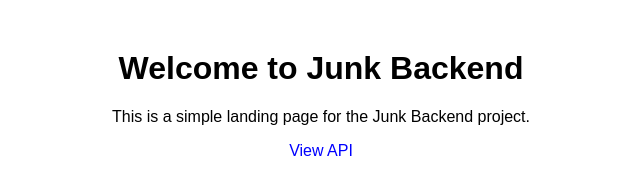
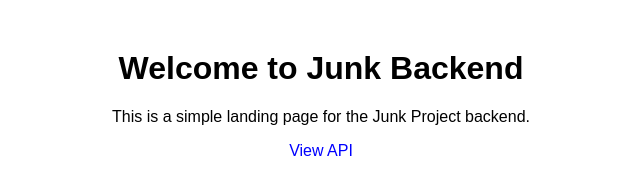
Before and after one commit to ronCodeTracker/junk-2025-backend, a website: page public/index.html in a window 1280 px wide. Shown: the full height of the page, 319-959 px from the left. Drawn offline with Linux system fonts and the light colour scheme.

Commit message:
wording change mod

```diff
--- a/public/index.html
+++ b/public/index.html
@@ -21,7 +21,7 @@
 </head>
 <body>
   <h1>Welcome to Junk Backend</h1>
-  <p>This is a simple landing page for the Junk Backend project.</p>
+  <p>This is a simple landing page for the Junk Project backend.</p>
   <a href="/api/items">View API</a>
   <script src="app.js"></script>
 </body>
```
